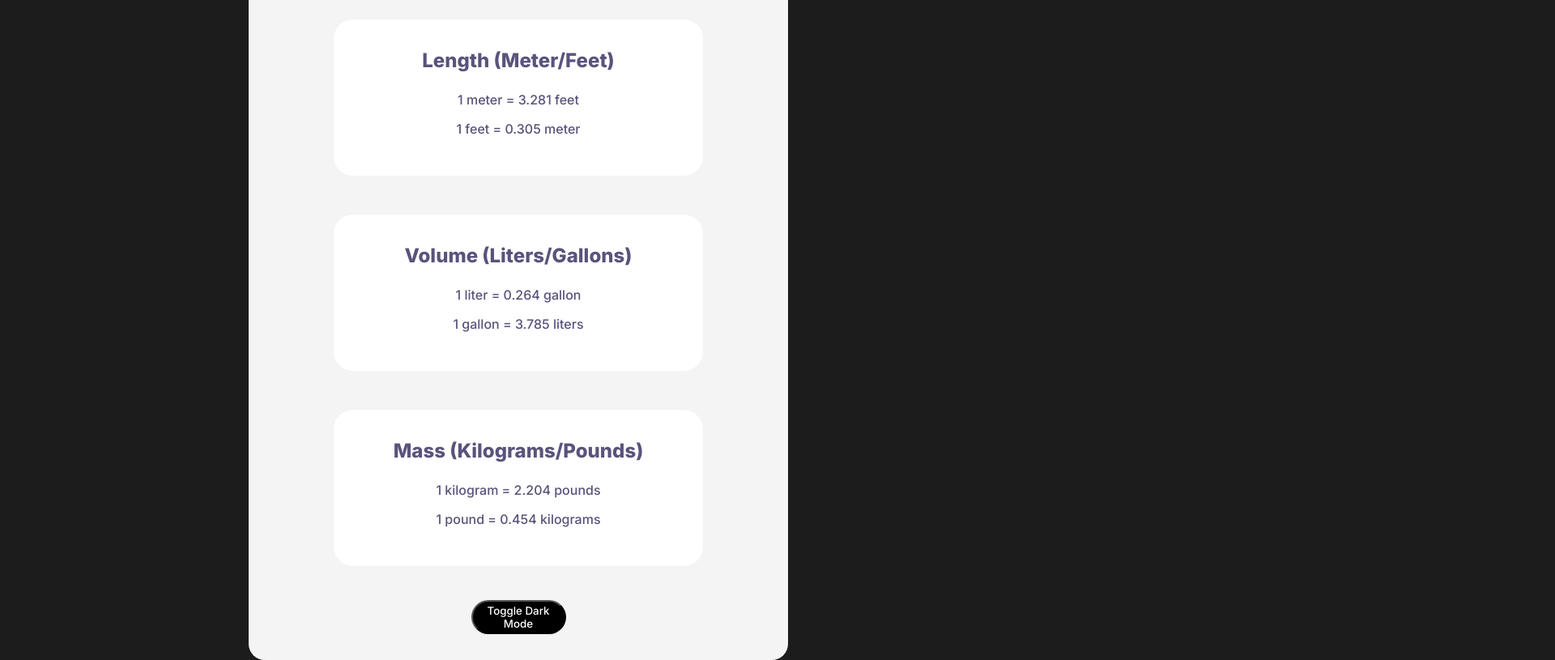
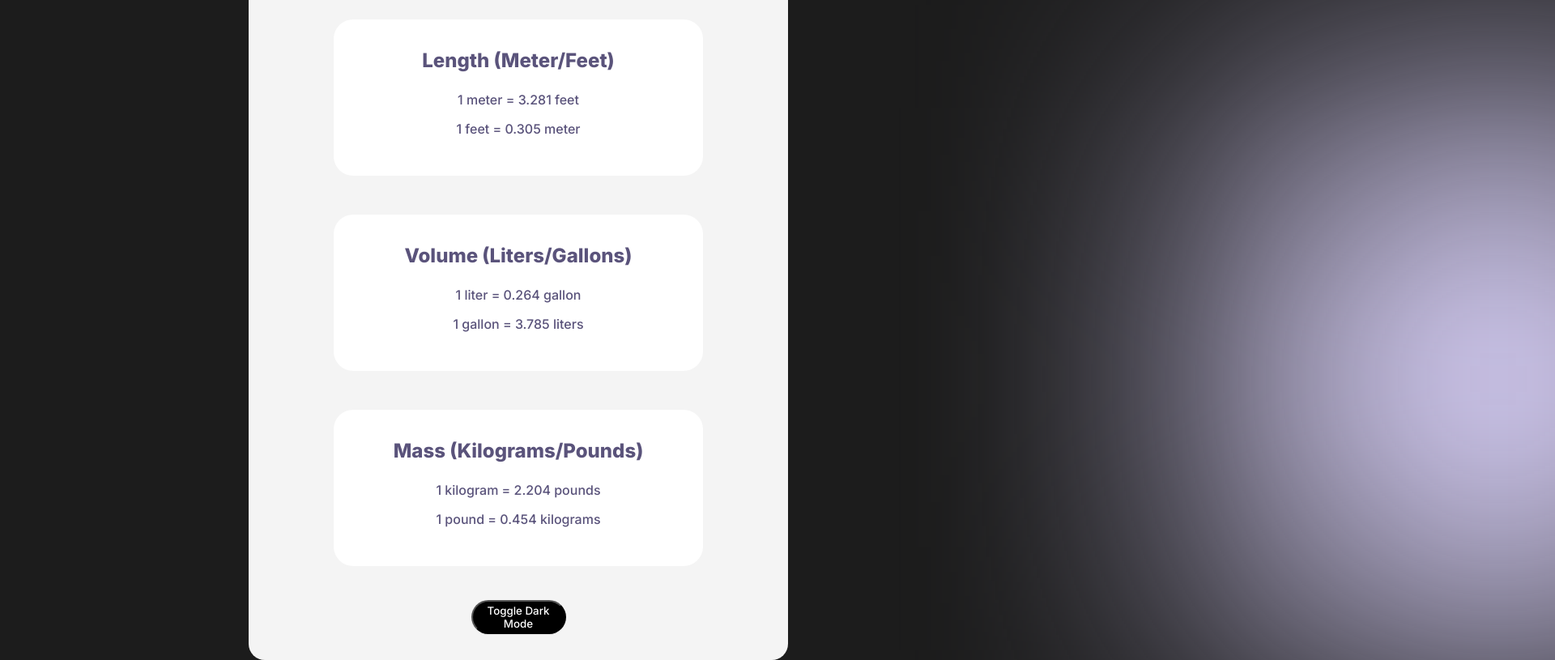
Before and after one commit to johnsethsalazar/unit-converter, a plain HTML site: page index.html in a window 1280 px wide. Shown: the part 280-1095 px from the top of the page at 81% size, 1920 px wide, since content can reach past the window. Drawn offline with Linux system fonts and the light colour scheme.

Commit message:
Added an ellipse styling

```diff
--- a/index.html
+++ b/index.html
@@ -31,6 +31,7 @@
         </div>
         <button id="dark-mode">Toggle Dark Mode</button>
     </div>
+    <div class="ellipse1"></div>
     <script src="index.js"></script>
 </body>
 </html>
--- a/styles.css
+++ b/styles.css
@@ -87,6 +87,17 @@ button{
     font-weight: 500;
 }
 
+.ellipse1{
+    position: absolute;
+    width: 670px;
+    height: 670px;
+    left: calc(70% - 500px/2 + 868.5px);
+    top: 413px;
+
+    background: #d5cdf4;
+    filter: blur(153px);
+}
+
 /*remove spin button number input*/
 input::-webkit-outer-spin-button,
 input::-webkit-inner-spin-button {
```
